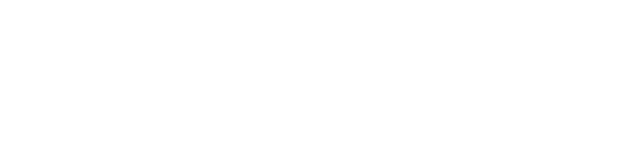
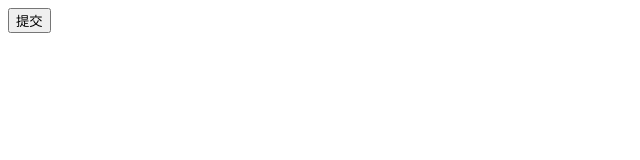
Before and after one commit to 31rabite/project1, a plain HTML site: page index.html in a window 1280 px wide. Shown: the whole page, without its empty margins (0-640 px from the left). Drawn offline with Linux system fonts and the light colour scheme.

Commit message:
提交已经暂存的文件index.html

```diff
--- a/index.html
+++ b/index.html
@@ -7,6 +7,6 @@
     <title>Document</title>
 </head>
 <body>
-
+    <button>提交</button>
 </body>
 </html>
```
